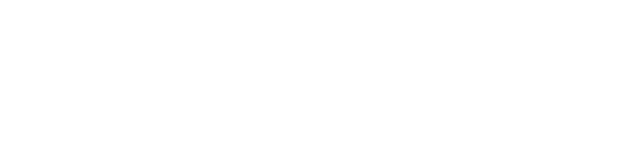
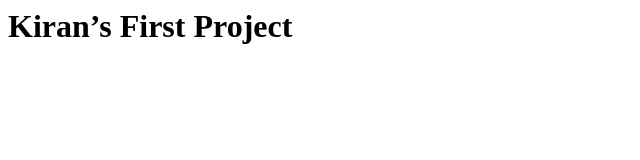
Before and after one commit to KiranYam/firstproject1, a plain HTML site: page index.html in a window 1280 px wide. Shown: the whole page, without its empty margins (0-640 px from the left). Drawn offline with Linux system fonts and the light colour scheme.

Commit message:
Modified container to display my name

```diff
--- a/index.html
+++ b/index.html
@@ -1,2 +1,3 @@
 <div class="container">
+    <h1>Kiran’s First Project</h1>
 </div>
```
